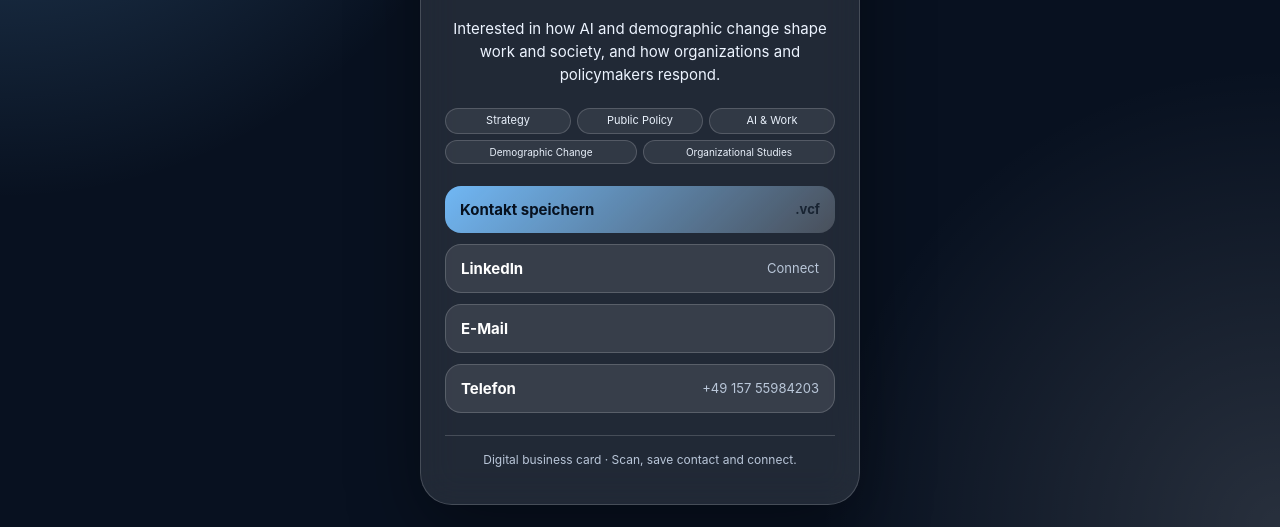
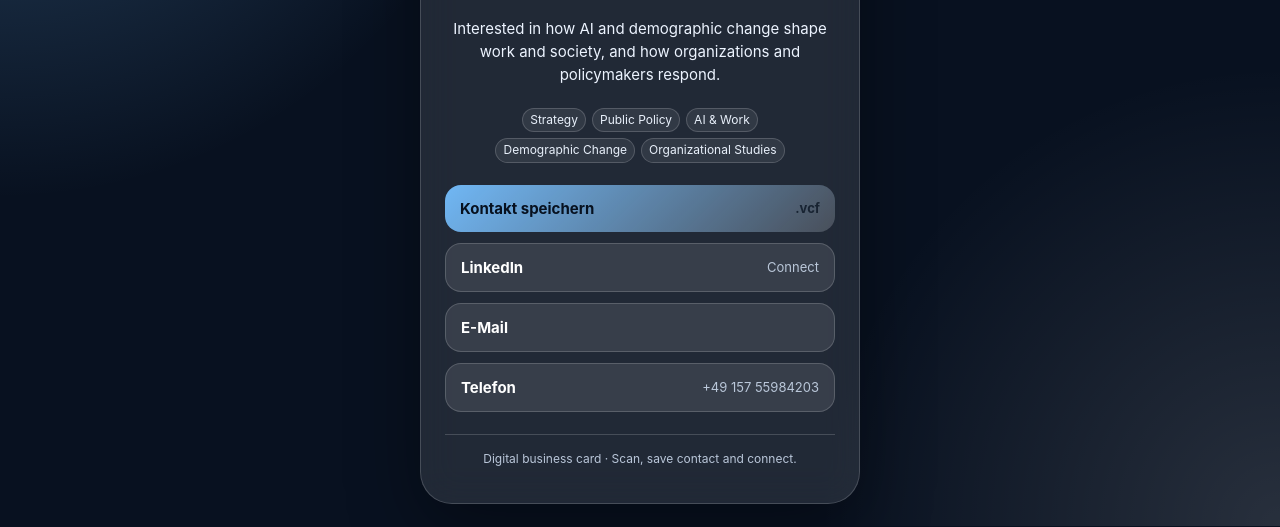
Before and after one commit to wimmerbenedikt2-commits/benediktwimmer, a plain HTML site: page index.html in a window 1280 px wide. Shown: the part 324-851 px from the top of the page. Drawn offline with Linux system fonts and the light colour scheme.

Commit message:
Fit badges to their labels and unify badge typography

```diff
--- a/index.html
+++ b/index.html
@@ -66,29 +66,33 @@
       color: #edf4ff;
     }
     .chips {
-      display: grid;
-      grid-template-columns: repeat(6, minmax(0, 1fr));
+      display: flex;
+      flex-direction: column;
+      align-items: center;
       gap: 6px;
       margin: 22px 0;
     }
+    .chip-row {
+      display: flex;
+      justify-content: center;
+      gap: 6px;
+      max-width: 100%;
+    }
     .chip {
-      grid-column: span 2;
-      min-width: 0;
-      display: flex;
+      flex: 0 0 auto;
+      display: inline-flex;
       align-items: center;
       justify-content: center;
       border: 1px solid var(--line);
       border-radius: 999px;
-      padding: 4px 3px;
+      padding: 3px clamp(.125rem, calc(10vw - 30px), .4375rem);
       color: #e9f1fb;
-      font-size: clamp(9px, 2.6vw, 11px);
-      line-height: 1.4;
+      font-family: inherit;
+      font-size: clamp(.625rem, 2.8vw, .75rem);
+      font-weight: 400;
+      line-height: 1.35;
       white-space: nowrap;
       background: rgba(255,255,255,.08);
-    }
-    .chip:nth-child(n + 4) {
-      grid-column: span 3;
-      font-size: clamp(8px, 2.4vw, 10px);
     }
     .links { display: grid; gap: 11px; margin-top: 18px; }
     a.button {
@@ -139,11 +143,15 @@
       </p>
 
       <div class="chips">
-        <div class="chip">Strategy</div>
-        <div class="chip">Public Policy</div>
-        <div class="chip">AI &amp; Work</div>
-        <div class="chip">Demographic Change</div>
-        <div class="chip">Organizational Studies</div>
+        <div class="chip-row">
+          <div class="chip">Strategy</div>
+          <div class="chip">Public Policy</div>
+          <div class="chip">AI &amp; Work</div>
+        </div>
+        <div class="chip-row">
+          <div class="chip">Demographic Change</div>
+          <div class="chip">Organizational Studies</div>
+        </div>
       </div>
     </section>
 
```
